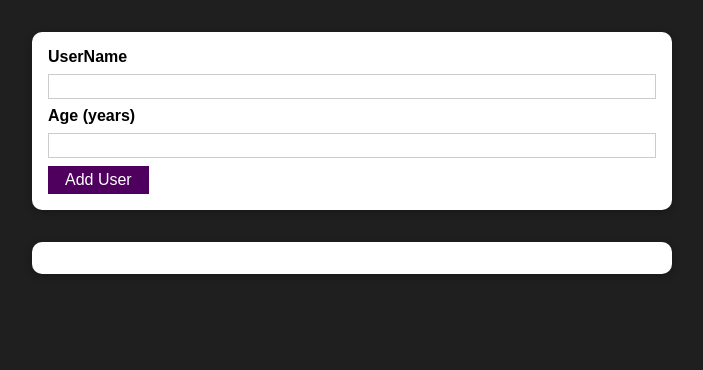
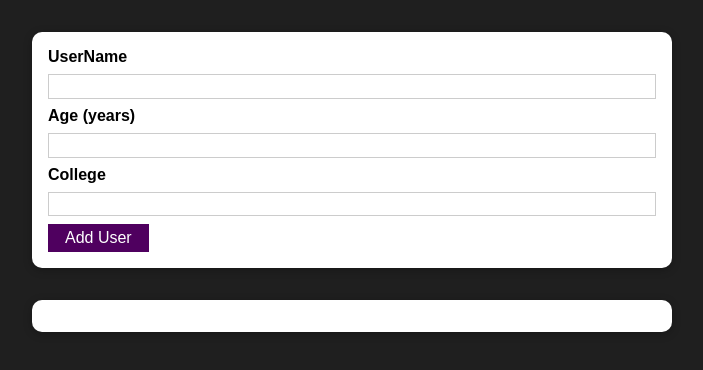
Before and after one commit to vikash285/udemyReactStyling, a React (Create React App) app: page / in a window 1280 px wide. Shown: the top 370 px of the page, without its empty margins (288-991 px from the left). Built offline with nearby package versions, Linux system fonts and the light colour scheme.

Commit message:
added college

```diff
--- a/src/App.js
+++ b/src/App.js
@@ -4,11 +4,16 @@ import UsersList from "./components/Users/UsersList";
 
 function App() {
   const [usersList, setUsersList] = useState([]);
-  const addUserHandler = (uName, uAge) => {
+  const addUserHandler = (uName, uAge, uCollege) => {
     setUsersList((prevList) => {
       return [
         ...prevList,
-        { name: uName, age: uAge, id: Math.random().toString() },
+        {
+          name: uName,
+          age: uAge,
+          id: Math.random().toString(),
+          college: uCollege,
+        },
       ];
     });
   };
--- a/src/components/Users/AddUser.js
+++ b/src/components/Users/AddUser.js
@@ -9,10 +9,10 @@ const AddUser = (props) => {
   const [enteredUsername, setEnteredUsername] = useState("");
   const [enteredAge, setEnteredAge] = useState("");
   const [error, setError] = useState();
+  const [enteredCollege, setEnteredCollege] = useState("");
 
   const addUserHandler = (event) => {
     event.preventDefault();
-    console.log(enteredUsername, enteredAge);
     if (enteredUsername.trim().length === 0 || enteredAge.trim().length === 0) {
       setError({
         title: "Invalid input",
@@ -27,9 +27,10 @@ const AddUser = (props) => {
       });
       return;
     }
-    props.onAddUser(enteredUsername, enteredAge);
+    props.onAddUser(enteredUsername, enteredAge, enteredCollege);
     setEnteredUsername("");
     setEnteredAge("");
+    setEnteredCollege("");
   };
 
   const usernameChangeHandler = (event) => {
@@ -42,6 +43,10 @@ const AddUser = (props) => {
 
   const errorHandler = () => {
     setError(null);
+  };
+
+  const collegeHandler = (event) => {
+    setEnteredCollege(event.target.value);
   };
 
   return (
@@ -69,6 +74,13 @@ const AddUser = (props) => {
             value={enteredAge}
             onChange={ageChangeHandler}
           />
+          <label htmlFor="college">College</label>
+          <input
+            type="text"
+            id="college"
+            value={enteredCollege}
+            onChange={collegeHandler}
+          />
           <Button type="submit">Add User</Button>
         </form>
       </Card>
--- a/src/components/Users/UsersList.js
+++ b/src/components/Users/UsersList.js
@@ -7,7 +7,7 @@ const UsersList = (props) => {
       <ul>
         {props.users.map((user) => (
           <li key={user.id}>
-            {user.name} ({user.age} years old)
+            {user.name} ({user.age} years old) {user.college}
           </li>
         ))}
       </ul>
```
